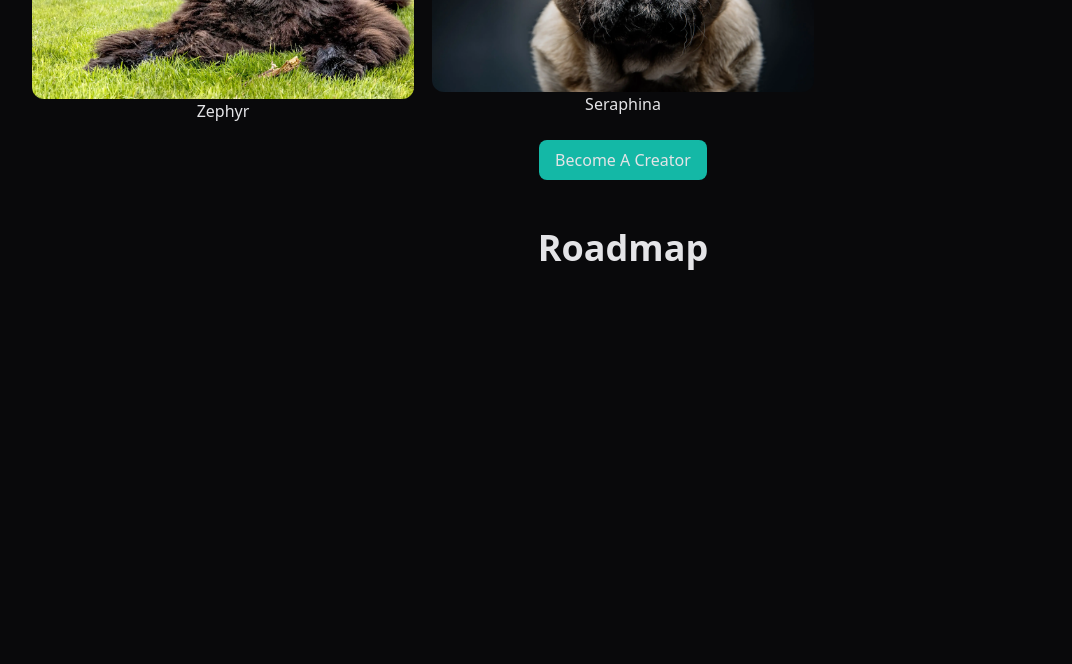
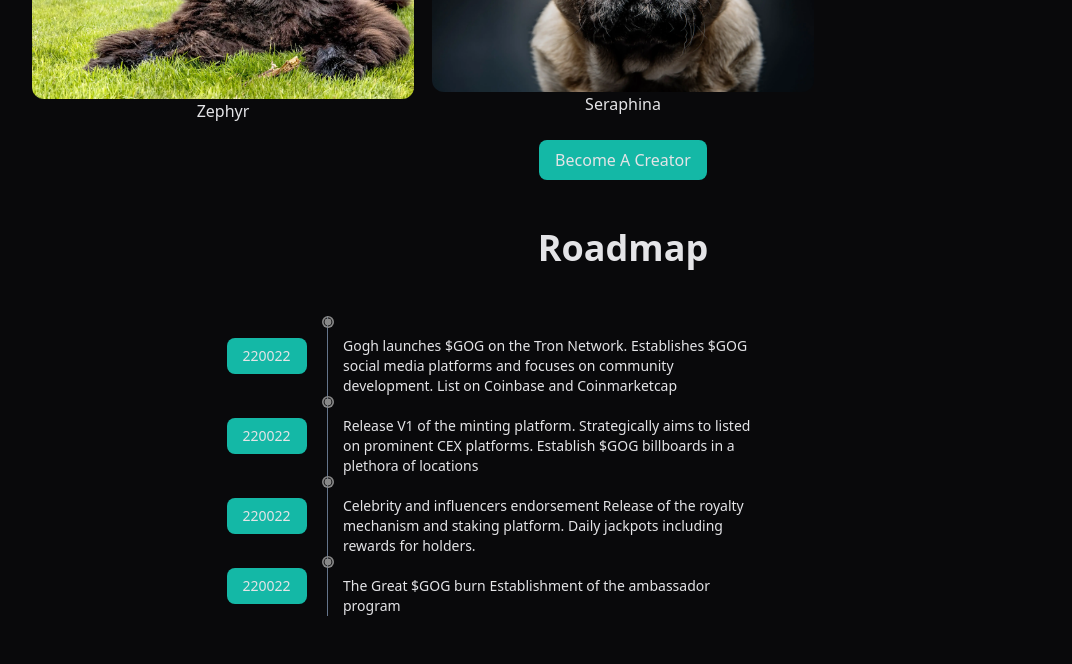
Before and after one commit to rafaelcitario/GOGH-Finance, a website: page src/index.html in a window 1280 px wide. Shown: the part 1792-2456 px from the top of the page, without its empty margins (17-1089 px from the left). Before the commit the page ends 2064 px from the top, so only its background shows below. Drawn offline with Linux system fonts and the light colour scheme.

Commit message:
create section roadmap

```diff
--- a/src/index.html
+++ b/src/index.html
@@ -93,13 +93,14 @@
     <div class="flex flex-col justify-center items-center gap-4 mt-10">
       <div class="flex flex-col items-center">
         <h2 class="text-4xl text-zinc-200 font-bold">Top Creators</h2>
-      <span>Have a glimpse of our top creators who stand out in our ecosystem</span>
+        <span>Have a glimpse of our top creators who stand out in our ecosystem</span>
       </div>
 
       <div class="w-full grid  grid-cols-3 p-12 gap-4 justify-center items-center align-middle">
 
         <div class="box-border border-zinc-950 border col-span-1 rounded-xl  flex flex-col items-center">
-          <img class="rounded-xl w-full" src="../public/assets/Science-Life-Extension-Drug-for-Big-Dogs-Is-Getting-Closer-1330545769.webp" alt="">
+          <img class="rounded-xl w-full"
+            src="../public/assets/Science-Life-Extension-Drug-for-Big-Dogs-Is-Getting-Closer-1330545769.webp" alt="">
           <p>Zephyr</p>
 
         </div>
@@ -115,7 +116,8 @@
         </div>
         <div class="col-span-3 flex flex-row mx-auto">
 
-          <button class="bg-teal-500 text-zinc-200 text-xm px-4 py-2 capitalize rounded-lg content-center">Become a creator</button>
+          <button class="bg-teal-500 text-zinc-200 text-xm px-4 py-2 capitalize rounded-lg content-center">Become a
+            creator</button>
         </div>
       </div>
   </section>
@@ -126,6 +128,70 @@
       <h2 class="text-4xl text-zinc-200 font-bold">Roadmap</h2>
     </div>
 
+
+    <!--
+      TIMELINE
+    -->
+
+    <div class="bg-zinc-950 min-h-full flex justify-center p-12">
+      <div class="w-1/2 min-h-full">
+        <ul>
+          <li class="relative">
+            <div class="before:absolute befeore:left-[5.5px] before:w-[1px] before:min-h-full before:bg-slate-500">
+              <img class="w-3 m-auto absolute left-[-5.5154px]" src="../public/assets/dot.svg" alt="">
+            </div>
+            <div class="text-sm text-gray-600 flex justify-start items-center w-3/4">
+              <p class="absolute flex self-center left-[-100.5px] bg-teal-500 px-4 py-2 rounded-lg text-zinc-200">220022
+              </p>
+              <p class="text-wrap mt-5 px-4 text-zinc-200">
+                Gogh launches $GOG on the Tron Network.
+                Establishes $GOG social media platforms and focuses on community development.
+                List on Coinbase and Coinmarketcap
+              </p>
+            </div>
+          </li>
+          <li class="relative">
+            <div class="before:absolute befeore:left-[5.5px] before:w-[1px] before:min-h-full before:bg-slate-500">
+              <img class="w-3 m-auto absolute left-[-5.5154px]" src="../public/assets/dot.svg" alt="">
+            </div>
+            <div class="text-sm text-gray-600 flex justify-start items-center w-3/4">
+              <p class="absolute flex self-center left-[-100.5px] bg-teal-500 px-4 py-2 rounded-lg text-zinc-200">220022
+              </p>
+              <p class="text-wrap mt-5 px-4 text-zinc-200">
+                Release V1 of the minting platform. Strategically aims to listed on prominent CEX platforms.
+                Establish $GOG billboards in a plethora of locations
+              </p>
+            </div>
+          </li>
+          <li class="relative">
+            <div class="before:absolute befeore:left-[5.5px] before:w-[1px] before:min-h-full before:bg-slate-500">
+              <img class="w-3 m-auto absolute left-[-5.5154px]" src="../public/assets/dot.svg" alt="">
+            </div>
+            <div class="text-sm text-gray-600 flex justify-start items-center w-3/4">
+              <p class="absolute flex self-center left-[-100.5px] bg-teal-500 px-4 py-2 rounded-lg text-zinc-200">220022
+              </p>
+              <p class="text-wrap mt-5 px-4 text-zinc-200">
+                Celebrity and influencers endorsement Release of the royalty mechanism and staking platform. Daily
+                jackpots including rewards for holders.
+              </p>
+            </div>
+          </li>
+          <li class="relative">
+            <div class="before:absolute befeore:left-[5.5px] before:w-[1px] before:min-h-full before:bg-slate-500">
+              <img class="w-3 m-auto absolute left-[-5.5154px]" src="../public/assets/dot.svg" alt="">
+            </div>
+            <div class="text-sm text-gray-600 flex justify-start items-center w-3/4">
+              <p class="absolute flex self-center left-[-100.5px] bg-teal-500 px-4 py-2 rounded-lg text-zinc-200">220022
+              </p>
+              <p class="text-wrap mt-5 px-4 text-zinc-200 ">
+                The Great $GOG burn Establishment of the ambassador program
+              </p>
+            </div>
+          </li>
+        </ul>
+      </div>
+    </div>
+
   </section>
   <script src="scripts/index.js"></script>
 </body>
```
Also changed, not shown: public/assets/dot.svg (added), src/output.css.
